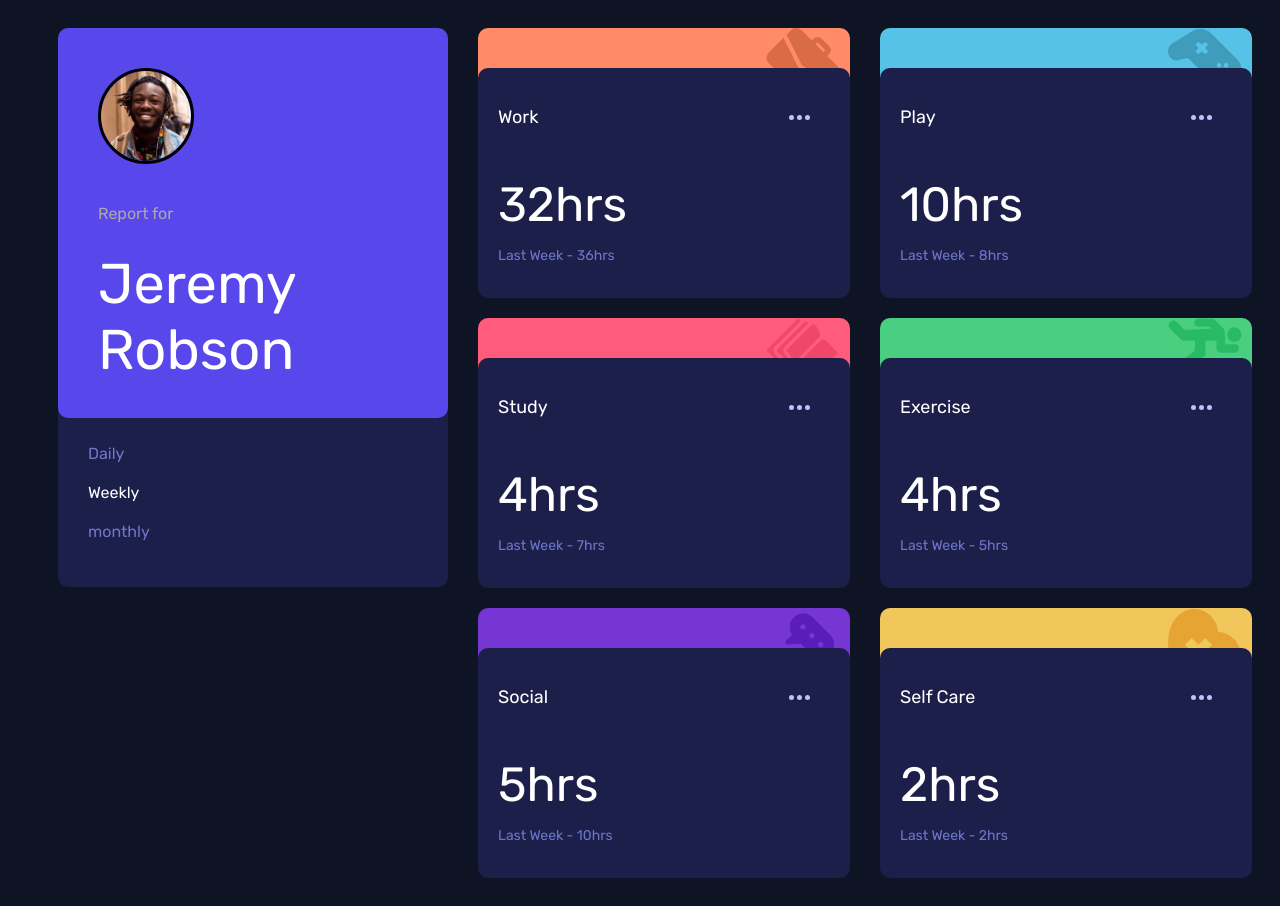
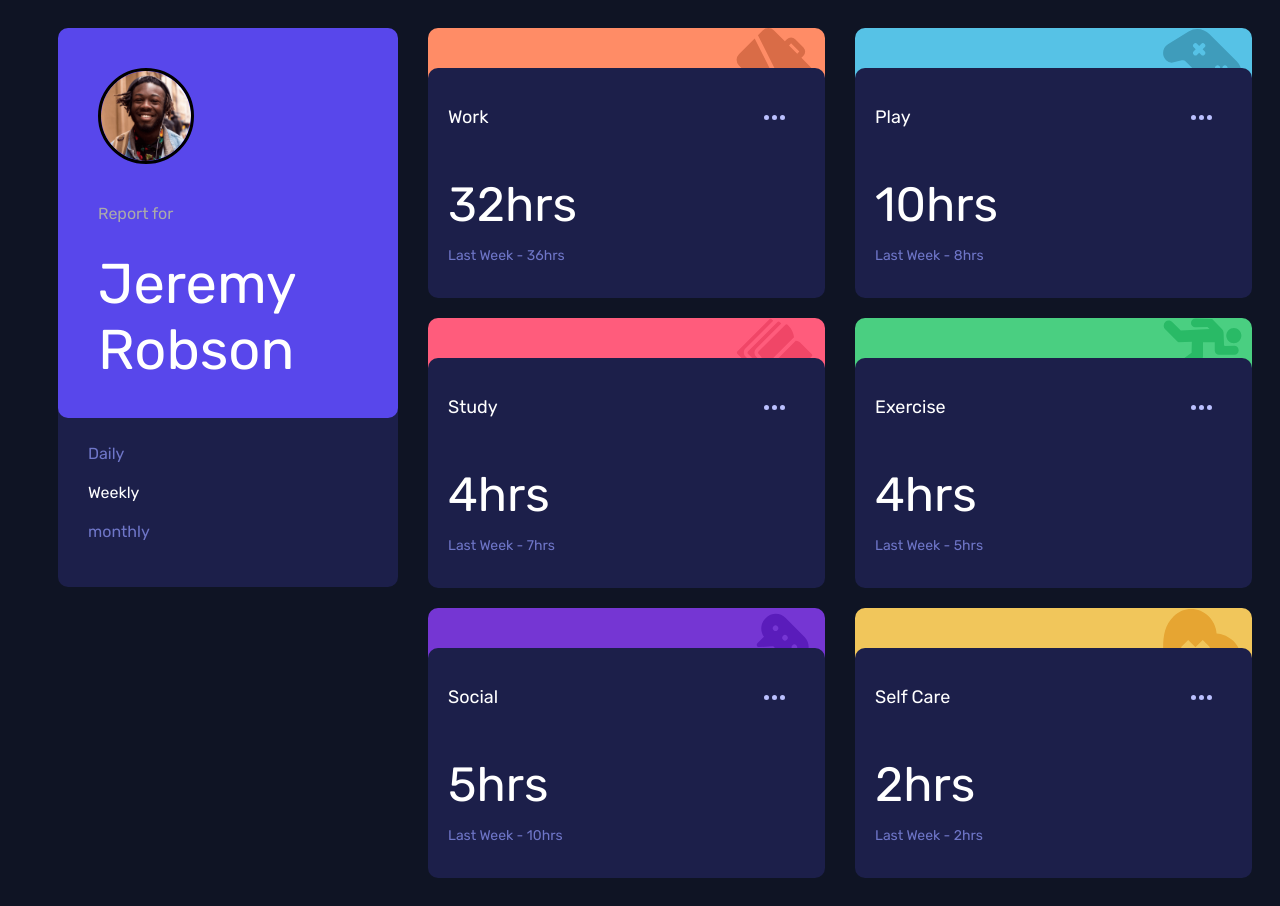
Before and after one commit to aswin-c39/time-tracking-dashboard, a React (Vite) app: page / in a window 1280 px wide. Built offline with nearby package versions, Linux system fonts and the light colour scheme.

Commit message:
changed width of profile-card

```diff
--- a/src/App.scss
+++ b/src/App.scss
@@ -17,7 +17,7 @@ body{
 .profile-card {
   background-color: hsl(246, 80%, 60%);
   max-width: 300px;
-  min-width: 350px;
+  min-width: 300px;
   height: 350px;
   padding: 20px;
   flex: 1 1 300px;
@@ -56,7 +56,7 @@ body{
     border-radius: 10px;
     flex: 1 1 300px;
     padding: 20px 20px;
-    min-width: 350px;
+    min-width: 300px;
     max-width: 300px;
     margin-left: 30px;
     max-height: 170px;
@@ -156,7 +156,7 @@ body{
               right: 8px;
             }
 
-            @media (max-width: 480px) {
+            @media (max-width: 300px) {
               width: 20px;
               top: 5px;
               right: 5px;
```
